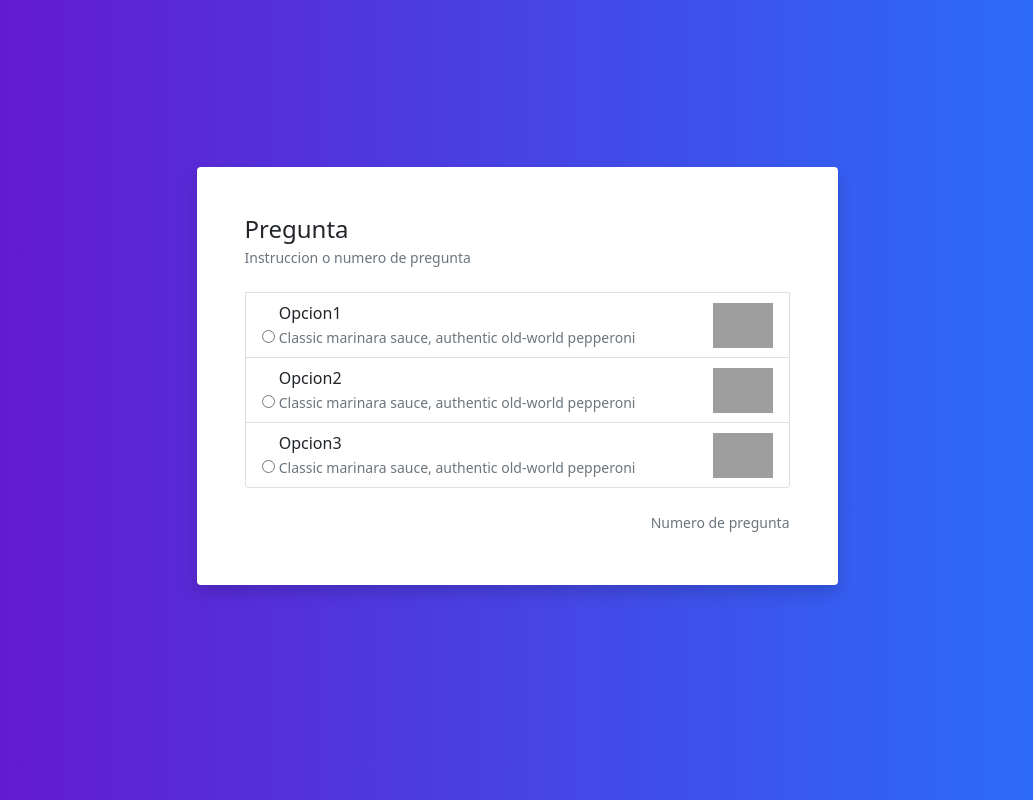
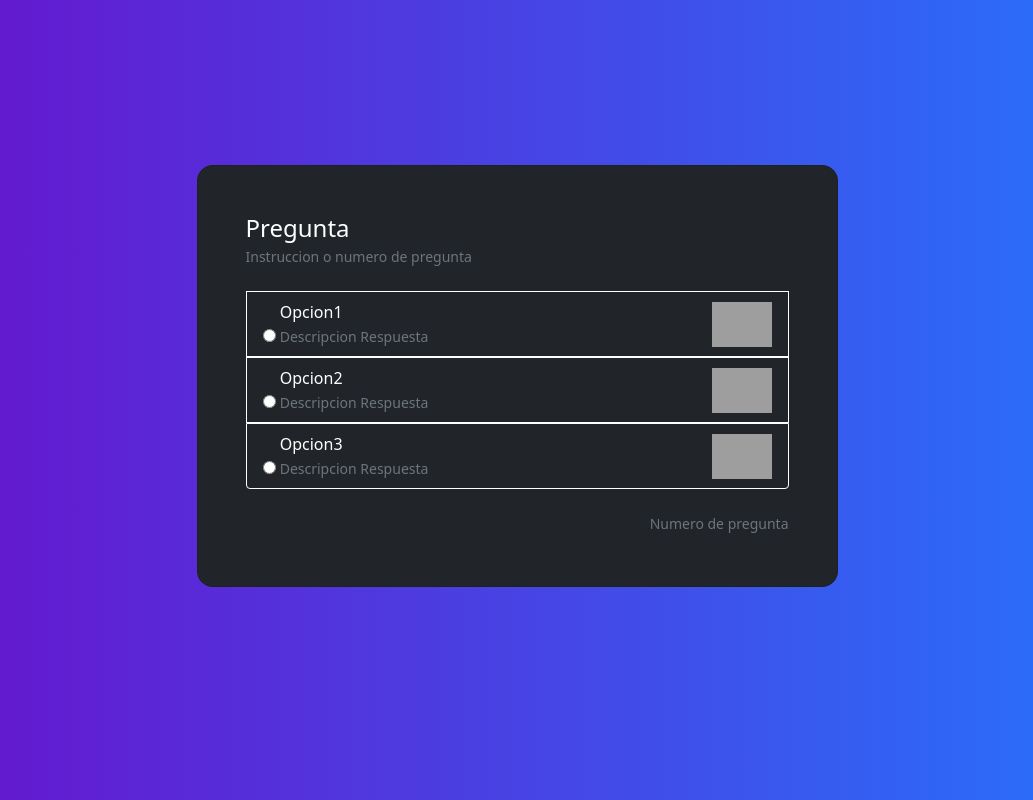
Before and after one commit to JCLov/Proyecto-Charles-Yeferson, a PHP site: page /pruebaFormulario.php in a window 1280 px wide. Shown: the whole page, without its empty margins (123-1156 px from the left). Run offline with PHP 8.4, Linux system fonts and the light colour scheme; grey boxes are pictures that could not be loaded.

Commit message:
Caracteristicas: arreglo a pruebaFormulario

```diff
--- a/pruebaFormulario.php
+++ b/pruebaFormulario.php
@@ -17,34 +17,34 @@
             <div class="container">
                 <div class="row">
                     <div class="col-lg-7 mx-auto">
-                        <div class="card shadow border-0 mb-5">
+                        <div class="card shadow-5-strong bg-dark text-white mb-5" style="border-radius: 1rem;">
                             <div class="card-body p-5">
                                 <h2 class="h4 mb-1">Pregunta</h2>
                                 <p class="small text-muted font-italic mb-4">Instruccion o numero de pregunta</p>
                                 <ul class="list-group">
-                                    <li class="list-group-item rounded-0 d-flex align-items-center justify-content-between">
+                                    <li class="list-group-item rounded-0 d-flex align-items-center justify-content-between bg-body text-white" style="border: 1px solid white">
                                         <div class="custom-control custom-radio">
                                         <input class="custom-control-input" id="customRadio1" type="radio" name="customRadio">
                                         <label class="custom-control-label" for="customRadio1">
-                                            <p class="mb-0">Opcion1</p><span class="small font-italic text-muted">Classic marinara sauce, authentic old-world pepperoni</span>
+                                            <p class="mb-0">Opcion1</p><span class="small font-italic text-muted">Descripcion Respuesta</span>
                                         </label>
                                         </div>
                                         <label for="customRadio1"><img src="https://i.postimg.cc/Hsq4Ygss/1-ezgo0i.png" alt="" width="60"></label>
                                     </li>
-                                    <li class="list-group-item d-flex align-items-center justify-content-between">
+                                    <li class="list-group-item d-flex align-items-center justify-content-between bg-body text-white" style="border: 1px solid white">
                                         <div class="custom-control custom-radio">
                                         <input class="custom-control-input" id="customRadio2" type="radio" name="customRadio">
                                         <label class="custom-control-label" for="customRadio2">
-                                            <p class="mb-0">Opcion2</p><span class="small font-italic text-muted">Classic marinara sauce, authentic old-world pepperoni</span>
+                                            <p class="mb-0">Opcion2</p><span class="small font-italic text-muted">Descripcion Respuesta</span>
                                         </label>
                                         </div>
                                         <label for="customRadio2"><img src="https://i.postimg.cc/zf5ChFgs/2-rqo4zs.gif" alt="" width="60"></label>
                                     </li>
-                                    <li class="list-group-item d-flex align-items-center justify-content-between">
+                                    <li class="list-group-item d-flex align-items-center justify-content-between bg-body text-white" style="border: 1px solid white">
                                         <div class="custom-control custom-radio">
                                         <input class="custom-control-input" id="customRadio3" type="radio" name="customRadio">
                                         <label class="custom-control-label" for="customRadio3">
-                                            <p class="mb-0">Opcion3</p><span class="small font-italic text-muted">Classic marinara sauce, authentic old-world pepperoni</span>
+                                            <p class="mb-0">Opcion3</p><span class="small font-italic text-muted">Descripcion Respuesta</span>
                                         </label>
                                         </div>
                                         <label for="customRadio3"><img src="https://i.postimg.cc/Jnzj67KK/4-t444fl.png" alt="" width="60"></label>
```
